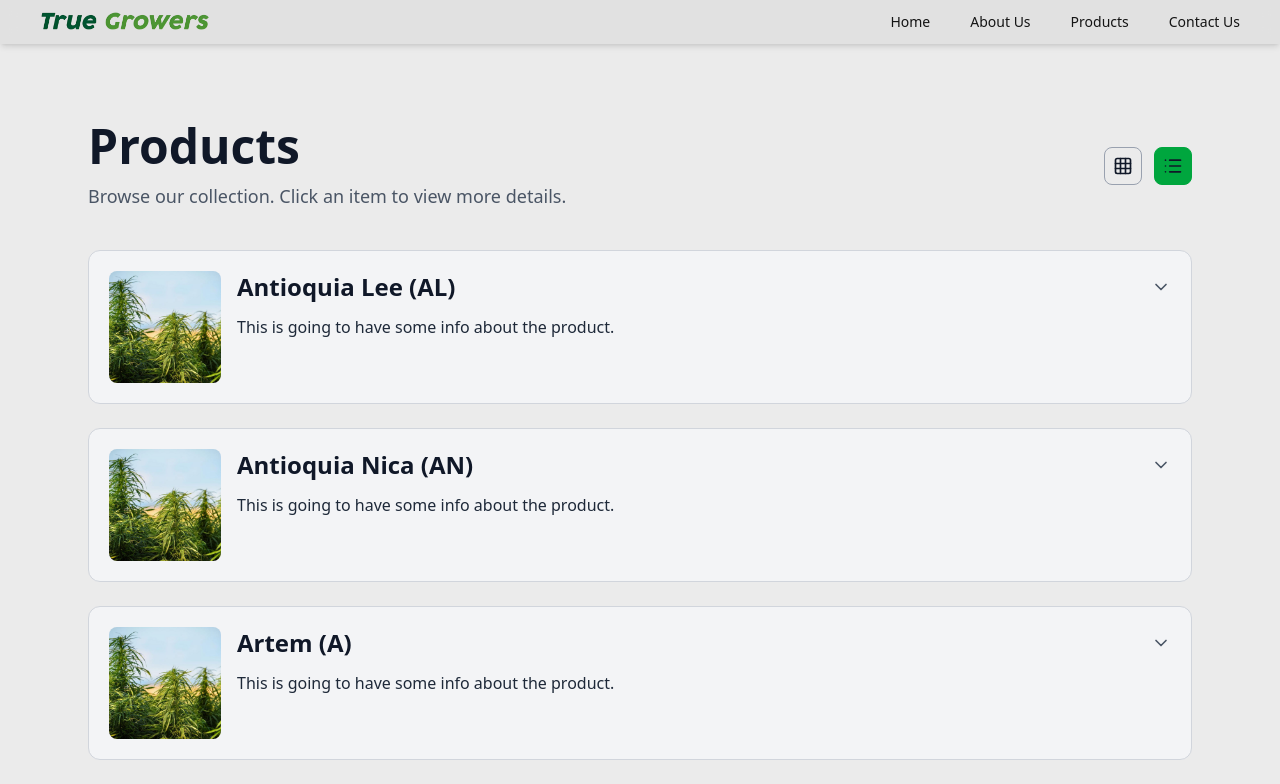
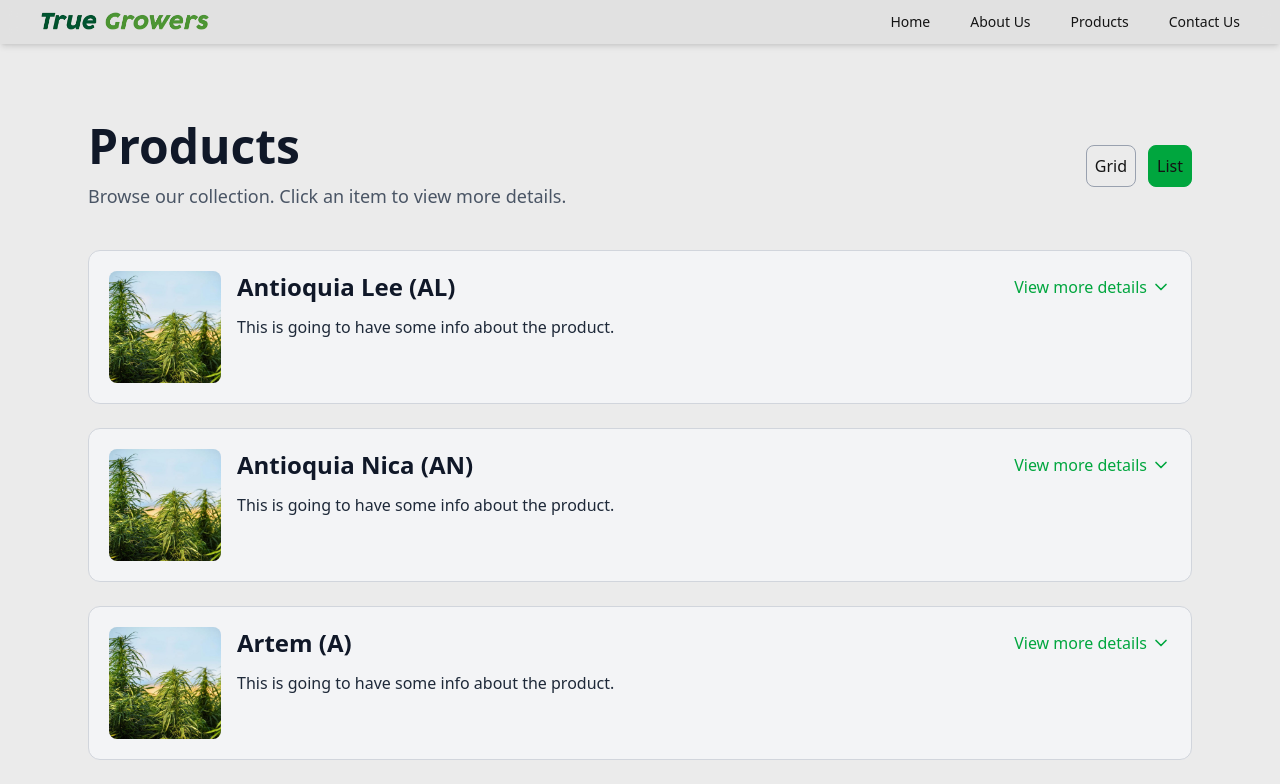
Before and after one commit to juliosantamariafgcu/True-Growers-Website, a Next.js app in the folder true-growers/: page /products in a window 1280 px wide. Shown: the top 784 px of the page. Built offline with nearby package versions, Linux system fonts and the light colour scheme; a web font is replaced by a local one.

Commit message:
Add "view more/less" to improve interaction ease

```diff
--- a/true-growers/src/app/products/page.tsx
+++ b/true-growers/src/app/products/page.tsx
@@ -4,7 +4,7 @@ import { useState, useEffect } from "react";
 import Image from "next/image";
 import productData from "../product_data.json";
 import PageWrapper from "../wrapper";
-import { ChevronDown, Grid, List } from "lucide-react";
+import { ChevronDown } from "lucide-react";
 
 type Product = {
   product_number: string;
@@ -62,7 +62,7 @@ export default function ProductsPage() {
               }`}
               title="Grid view"
             >
-              <Grid className="w-5 h-5 text-gray-900 dark:text-white" />
+              Grid
             </button>
             <button
               onClick={() => setIsGridView(false)}
@@ -71,7 +71,7 @@ export default function ProductsPage() {
               }`}
               title="List view"
             >
-              <List className="w-5 h-5 text-gray-900 dark:text-white" />
+              List
             </button>
           </div>
         </div>
@@ -84,12 +84,14 @@ export default function ProductsPage() {
                   row.some((p) => p.product_number === openProduct) ? "mb-0" : "mb-8"
                 }`}
               >
-                {row.map((product) => (
+                {row.map((product) => {
+                  const isOpen = openProduct === product.product_number;
+                  return (
                     <div
                       key={product.product_number}
                       onClick={() => toggleProduct(product.product_number)}
                       className={`border border-gray-300 dark:border-gray-700 rounded-xl p-5 cursor-pointer hover:border-green-600 transition-colors bg-gray-100 dark:bg-gray-900/30 ${
-                      openProduct === product.product_number ? "border-green-600" : ""
+                        isOpen ? "border-green-600" : ""
                       }`}
                     >
                       <div className="flex flex-col gap-4 items-start">
@@ -106,11 +108,14 @@ export default function ProductsPage() {
                             <h2 className="text-2xl font-semibold text-gray-900 dark:text-white">
                               {product.title}
                             </h2>
+                            <div className="flex items-center gap-1 text-green-600 font-medium">
+                              <span>{isOpen ? "View less" : "View more details"}</span>
                               <ChevronDown
-                            className={`w-5 h-5 text-gray-600 dark:text-gray-400 transform transition-transform ${
-                              openProduct === product.product_number ? "rotate-180" : ""
+                                className={`w-5 h-5 text-green-600 transform transition-transform ${
+                                  isOpen ? "rotate-180" : ""
                                 }`}
                               />
+                            </div>
                           </div>
                           <p className="text-base text-gray-800 dark:text-gray-300 mt-3">
                             {product.info}
@@ -118,7 +123,8 @@ export default function ProductsPage() {
                         </div>
                       </div>
                     </div>
-                ))}
+                  );
+                })}
               </div>
 
               {openProduct && row.some((p) => p.product_number === openProduct) && (
@@ -162,12 +168,14 @@ export default function ProductsPage() {
           ))
         ) : (
           <div className="flex flex-col gap-6">
-            {products.map((product) => (
+            {products.map((product) => {
+              const isOpen = openProduct === product.product_number;
+              return (
                 <div
                   key={product.product_number}
                   onClick={() => toggleProduct(product.product_number)}
                   className={`border border-gray-300 dark:border-gray-700 rounded-xl p-5 cursor-pointer hover:border-green-600 transition-colors bg-gray-100 dark:bg-gray-900/30 ${
-                  openProduct === product.product_number ? "border-green-600" : ""
+                    isOpen ? "border-green-600" : ""
                   }`}
                 >
                   <div className="flex flex-row gap-4 items-start">
@@ -184,11 +192,14 @@ export default function ProductsPage() {
                         <h2 className="text-2xl font-semibold text-gray-900 dark:text-white">
                           {product.title}
                         </h2>
+                        <div className="flex items-center gap-1 text-green-600 font-medium">
+                          <span>{isOpen ? "View less" : "View more details"}</span>
                           <ChevronDown
-                        className={`w-5 h-5 text-gray-600 dark:text-gray-400 transform transition-transform ${
-                          openProduct === product.product_number ? "rotate-180" : ""
+                            className={`w-5 h-5 text-green-600 transform transition-transform ${
+                              isOpen ? "rotate-180" : ""
                             }`}
                           />
+                        </div>
                       </div>
                       <p className="text-base text-gray-800 dark:text-gray-300 mt-3">
                         {product.info}
@@ -196,7 +207,7 @@ export default function ProductsPage() {
 
                       <div
                         className={`transition-all duration-500 ease-in-out overflow-hidden ${
-                        openProduct === product.product_number
+                          isOpen
                             ? "max-h-[500px] opacity-100 mt-4 border-t border-gray-300 dark:border-gray-700 pt-4"
                             : "max-h-0 opacity-0"
                         }`}
@@ -216,7 +227,8 @@ export default function ProductsPage() {
                     </div>
                   </div>
                 </div>
-            ))}
+              );
+            })}
           </div>
         )}
       </div>
```
Lines whose indentation alone changed are shown as unchanged.
